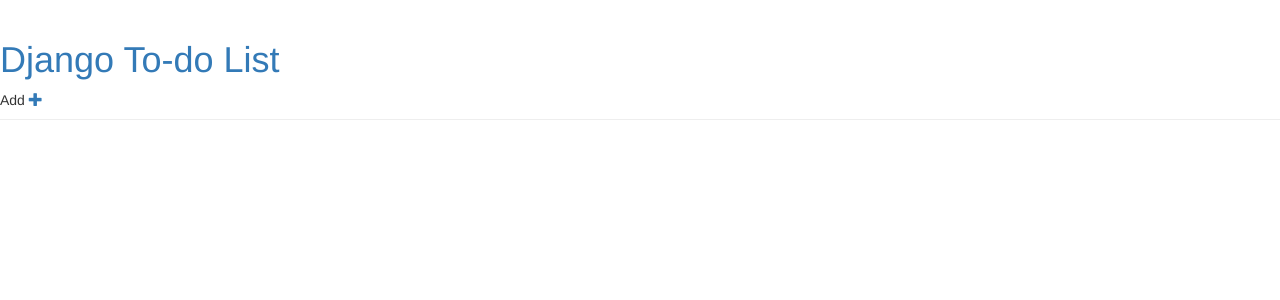
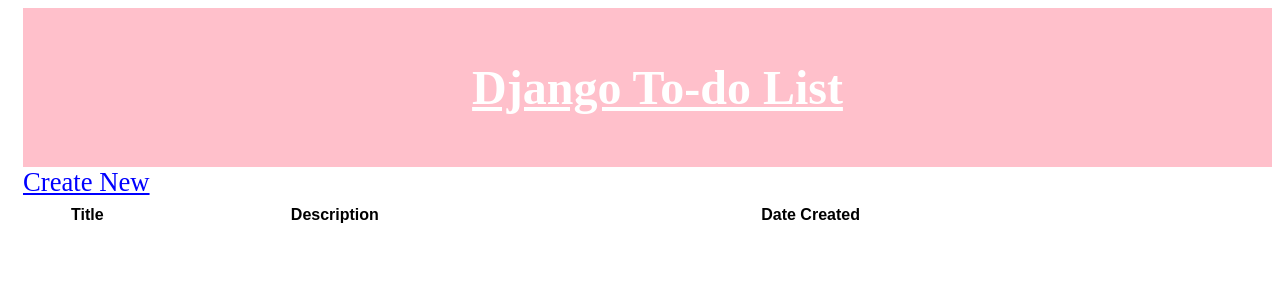
Before and after one commit to Pratiksha96/Todo-list-in-Django, a Django app: page / in a window 1280 px wide. Shown: the top 300 px of the page. Run offline with Django 3.2, Linux system fonts and the light colour scheme; tables that the repository leaves empty hold one stand-in row (values such as "Sample post"); lists and menus that the app fills with data are empty; some libraries are stand-ins or nearby versions.

Commit message:
Improved CSS.

```diff
--- a/app/models.py
+++ b/app/models.py
@@ -8,8 +8,8 @@ from django.utils import timezone
 class Todo(models.Model):
     #todo_job = models.TextField()
     #created_date = models.DateTimeField(editable=False , default=datetime.now())
-    #author = models.ForeignKey('auth.User')
-    title = models  .CharField(max_length=200)
+    #name = models.ForeignKey('auth.User',null=True)
+    title = models.CharField(max_length=200)
     text = models.TextField()
     created_date = models.DateTimeField(default=timezone.now)
 
--- a/app/static/css/app.css
+++ b/app/static/css/app.css
@@ -4,17 +4,19 @@ h1 a {
 }
 body {
     padding-left: 15px;
+    background-color: white;
 }
 
 .page-header {
-    background-color: #ff9400;
+    background-color: pink;
+    text-align: center;
     margin-top: 0;
+    color:black;
     padding: 20px 20px 20px 40px;
 }
 .page-header h1, .page-header h1 a, .page-header h1 a:visited, .page-header h1 a:active {
     color: #ffffff;
     font-size: 36pt;
-    text-decoration: none;
 }
 .content {
     margin-left: 40px;
@@ -36,10 +38,9 @@ h1, h2, h3, h4 {
 }
 
 .top-menu, .top-menu:hover, .top-menu:visited {
-    color: #ffffff;
-    float: right;
-    font-size: 26pt;
-    margin-right: 20px;
+    color: blue;
+    font-size: 20pt;
+    text-align: center;
 }
 
 .post {
@@ -49,3 +50,17 @@ h1, h2, h3, h4 {
 .post h1 a, .post h1 a:visited {
     color: #000000;
 }
+table {
+    font-family: arial, sans-serif;
+    border-collapse: collapse;
+    width: 100%;
+}
+
+td, th {
+    text-align: left;
+    padding: 8px;
+}
+
+tr:nth-child(even){background-color: #f2f2f2;}
+
+tr:hover {background-color: #ddd;}
--- a/app/templates/app/base.html
+++ b/app/templates/app/base.html
@@ -2,16 +2,13 @@
 <html>
     <head>
         <title>To-do List</title>
-        <link rel="stylesheet" href="//maxcdn.bootstrapcdn.com/bootstrap/3.2.0/css/bootstrap.min.css">
-        <link rel="stylesheet" href="//maxcdn.bootstrapcdn.com/bootstrap/3.2.0/css/bootstrap-theme.min.css">
-        <link href='//fonts.googleapis.com/css?family=Lobster&subset=latin,latin-ext' rel='stylesheet' type='text/css'>
-        <link rel="stylesheet" href="{% static 'css/blog.css' %}">
+        <link rel="stylesheet" href="{% static 'css/app.css' %}">
     </head>
         <body>
     <div class="page-header">
         <h1><a href="/">Django To-do List</a></h1>
-        Add <a href="{% url 'todo_new' %}" class="top-menu"><span class="glyphicon glyphicon-plus"></span></a>
     </div>
+    <a href="{% url 'todo_new' %}" class="top-menu">Create New</a>
     <div class="content container">
         <div class="row">
             <div class="col-md-8">
--- a/app/templates/app/task_detail.html
+++ b/app/templates/app/task_detail.html
@@ -7,8 +7,8 @@
                 {{ task.created_date }}
             </div>
         {% endif %}
-        <a class="btn btn-default" href="{% url 'todo_edit' pk=task.pk %}"><span class="glyphicon glyphicon-pencil"></span></a>
-        <a class="btn btn-default" href="{% url 'todo_remove' pk=task.pk %}"><span class="glyphicon glyphicon-remove"></span></a>
+        <a class="btn btn-default" href="{% url 'todo_edit' pk=task.pk %}">Edit</span></a>|
+        <a class="btn btn-default" href="{% url 'todo_remove' pk=task.pk %}">Delete</span></a>
         <h1>{{ task.title }}</h1>
         <p>{{ task.text|linebreaksbr }}</p>
     </div>
--- a/app/templates/app/todo_list.html
+++ b/app/templates/app/todo_list.html
@@ -1,15 +1,25 @@
 {% extends 'app/base.html' %}
+<table>
 
+</table>
 {% block content %}
-    {% for task in tasks %}
-        <div class="task">
-            <h2><a href="{% url 'task_detail' pk=task.pk %}">{{ task.title }}</a></h2>
-            <div class="date">
-                {{ task.created_date }}
+
+    <table>
+    <tr>
+    <th>Title</th>
+    <th>Description</th>
+    <th>Date Created</th>
+    </tr>
+        {% for task in tasks %}
+            <div class="task">
+                <tr>
+                    <td><a href="{% url 'task_detail' pk=task.pk %}">{{ task.title }}</a></td>
+                    <td>{{ task.text|linebreaksbr }}</td>
+                    <td>{{task.created_date|date:"d M Y"}} {{task.created_date|time:"h:i A"}}</td>
+                    <td><a class="btn btn-default" href="{% url 'todo_edit' pk=task.pk %}">Edit</span></a></td>
+                    <td><a class="btn btn-default" href="{% url 'todo_remove' pk=task.pk %}">Delete</span></a></td>
+                </tr>
             </div>
-            <!-- pk means primary key
-            -->
-            <p>{{ task.text|linebreaksbr }}</p>
-        </div>
-    {% endfor %}
+            {% endfor %}
+    </table>
 {% endblock %}
```
Also changed, not shown: app/migrations/0005_todo_name.py (added), app/migrations/0006_remove_todo_name.py (added), 3 other files.
